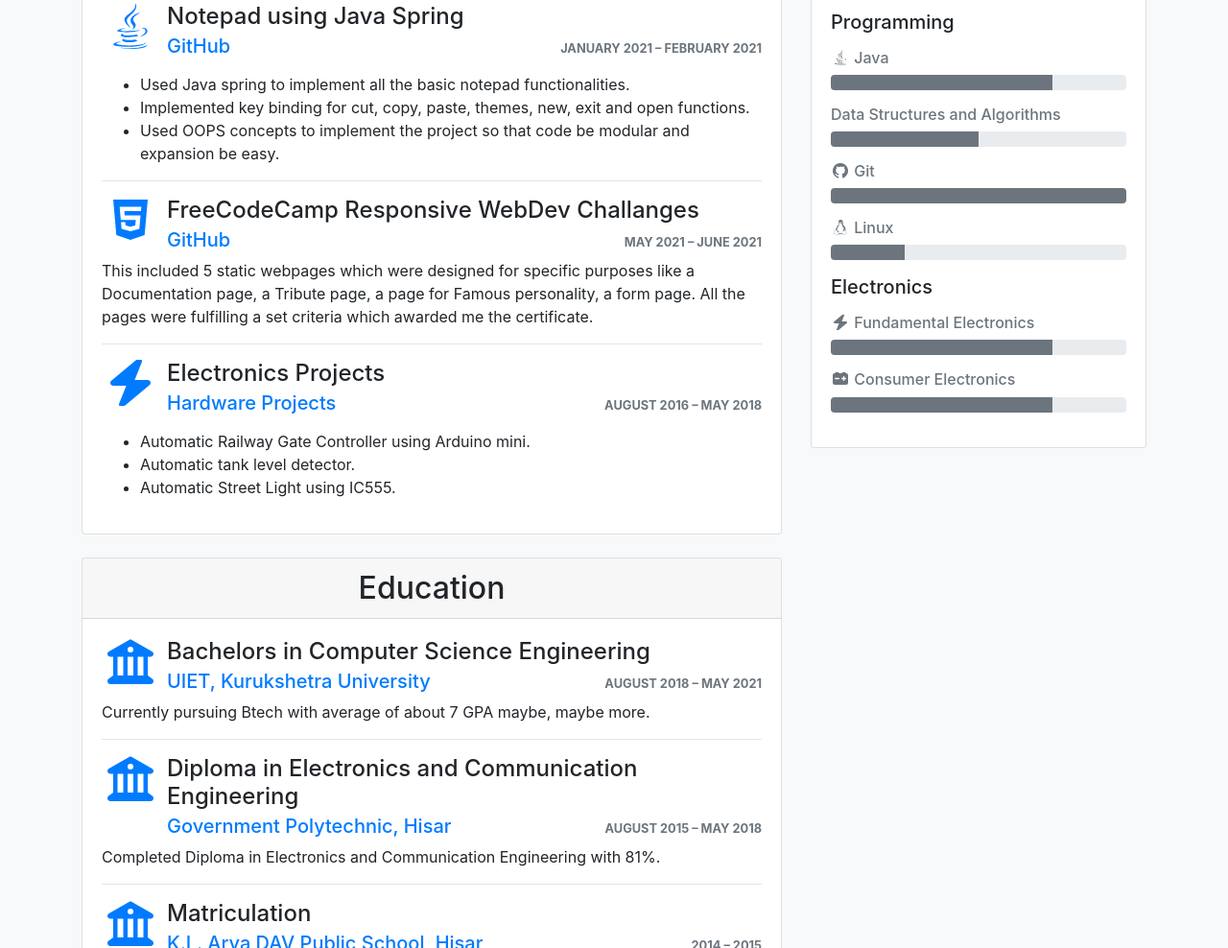
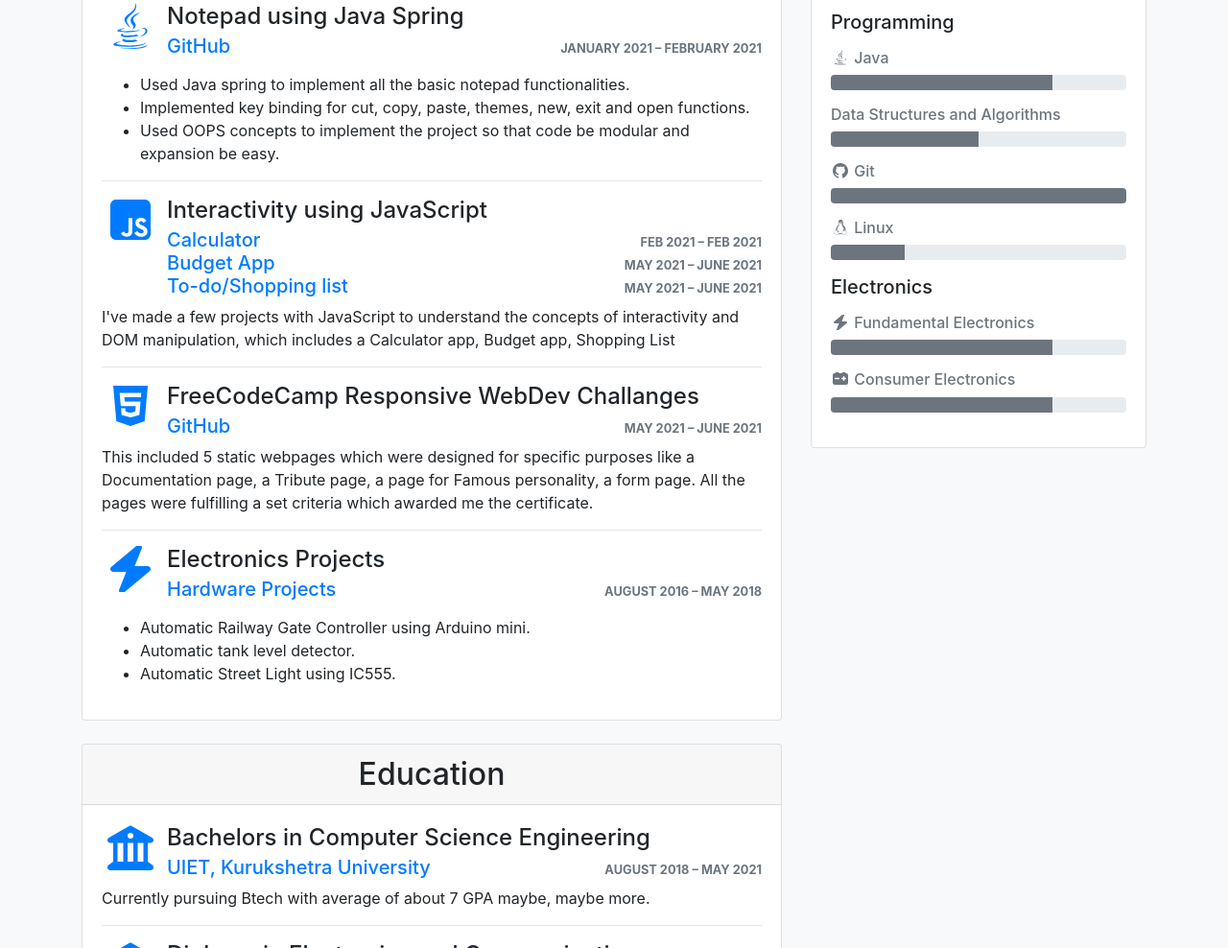
Before and after one commit to lakshaysangwan/lakshaysangwan.github.io, a plain HTML site: page index.html in a window 1280 px wide. Shown: the part 844-1832 px from the top of the page at 96% size. Drawn offline with nearby package versions, Linux system fonts and the light colour scheme.

Commit message:
Added Interactivity using JS

```diff
--- a/index.html
+++ b/index.html
@@ -64,6 +64,17 @@
                   <li>Used OOPS concepts to implement the project so that code be modular and expansion be easy.</li>
                 </ul>
               </p>
+              <hr>
+              <div class="media mb-2">
+                <i class="fab fa-js-square fa-fw fa-3x text-primary mr-2"></i>
+                <div class="media-body">
+                  <h3 class="h4 mb-1">Interactivity using JavaScript</h3>
+                  <div class="d-sm-flex justify-content-sm-between align-items-sm-baseline"><h5 class="mb-0"><a href="https://github.com/lakshaysangwan/Calculator" target="_blank">Calculator</a></h5> <small class="d-block text-uppercase font-weight-bold text-muted"><time datetime="2017-01">Feb 2021</time> &ndash; <time datetime="2017-12">Feb 2021</time></small></div>
+                  <div class="d-sm-flex justify-content-sm-between align-items-sm-baseline"><h5 class="mb-0"><a href="https://github.com/lakshaysangwan/Budget-App" target="_blank">Budget App</a></h5> <small class="d-block text-uppercase font-weight-bold text-muted"><time datetime="2017-01">May 2021</time> &ndash; <time datetime="2017-12">June 2021</time></small></div>
+                  <div class="d-sm-flex justify-content-sm-between align-items-sm-baseline"><h5 class="mb-0"><a href="https://github.com/lakshaysangwan/Shopping-List" target="_blank">To-do/Shopping list</a></h5> <small class="d-block text-uppercase font-weight-bold text-muted"><time datetime="2017-01">May 2021</time> &ndash; <time datetime="2017-12">June 2021</time></small></div>
+                </div>
+              </div>
+              <p class="card-text">I've made a few projects with JavaScript to understand the concepts of interactivity and DOM manipulation, which includes a Calculator app, Budget app, Shopping List </p>
               <hr>
               <!-- Alternative "border border-secondary border-top-0 border-right-0 border-left-0 pb-3" -->
               <div class="media mb-2">
```
